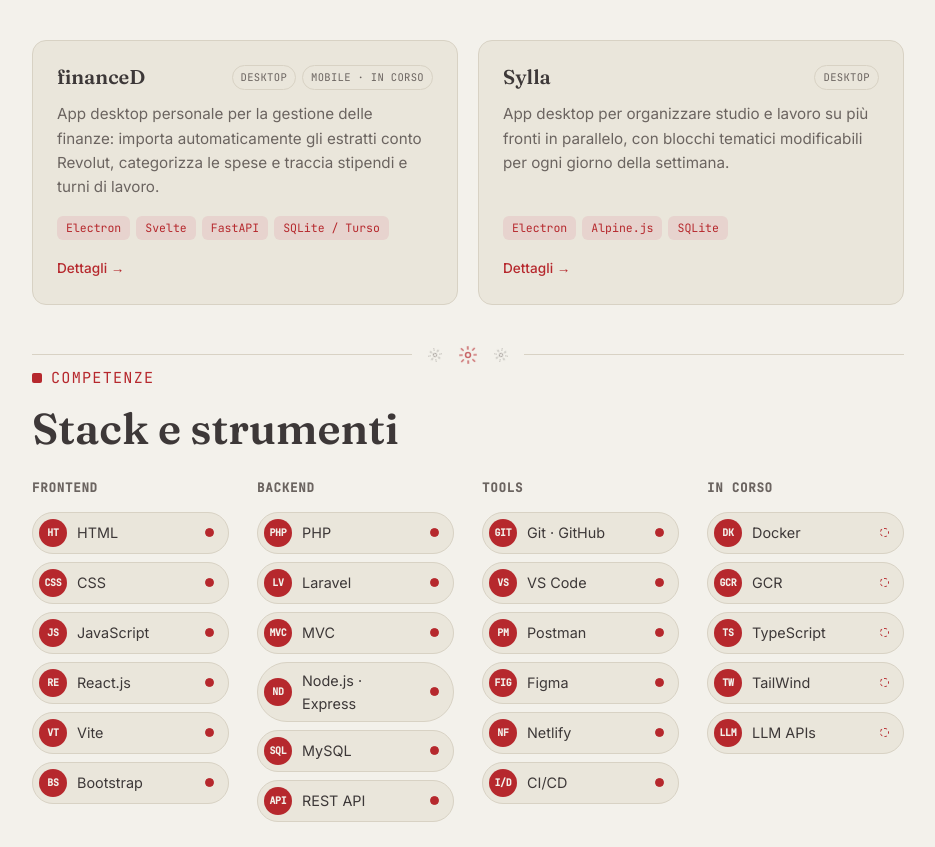
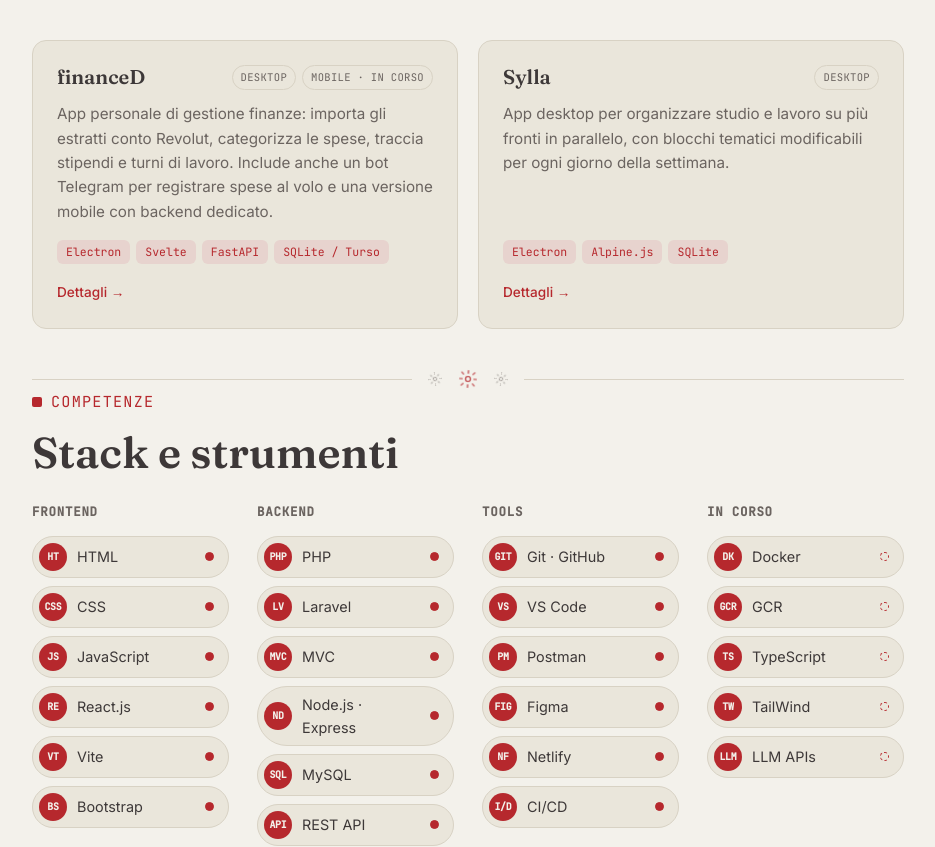
Before and after one commit to mariyadyshkant/mariya-dyshkant-portfolio, a React (Vite) app: page / in a window 1280 px wide. Shown: the part 1578-2425 px from the top of the page, without its empty margins (172-1107 px from the left). Built offline with nearby package versions, Linux system fonts and the light colour scheme.

Commit message:
Update financeD project details: enhance summary, add demo video, screenshots, and improve sections for clarity

```diff
--- a/src/data/projects.js
+++ b/src/data/projects.js
@@ -94,23 +94,65 @@ const projects = {
     title: 'financeD',
     tagline: 'Gestione delle finanze personali',
     summary:
-      'App desktop personale per la gestione delle finanze: importa automaticamente gli estratti conto Revolut, categorizza le spese e traccia stipendi e turni di lavoro.',
+      'App personale di gestione finanze: importa gli estratti conto Revolut, categorizza le spese, traccia stipendi e turni di lavoro. Include anche un bot Telegram per registrare spese al volo e una versione mobile con backend dedicato.',
     platforms: ['Desktop', 'Mobile · in corso'],
     stack: ['Electron', 'Svelte', 'FastAPI', 'SQLite / Turso'],
-    links: { demo: null, code: null },
-    screenshots: [],
+    links: { demo: null, code: 'https://github.com/mariyadyshkant/finance-hub-desktop-app.git' },
+    video: `/financed-demo.mp4`,
+    screenshots: [
+      '/financed-shot-dashboard.jpg',
+      '/financed-shot-consuntivo.jpg',
+      '/financed-shot-budget.jpg',
+      '/financed-shot-categorie.jpg',
+      '/financed-shot-icone.jpg',
+    ],
     sections: [
       {
-        heading: 'Perché esiste',
+        heading: 'Il mio ruolo',
         body: [
-          'financeD nasce da un’esigenza concreta: smettere di fare i conti a fine mese aprendo fogli Excel e PDF bancari. È un’app desktop personale che importa automaticamente gli estratti conto Revolut, categorizza le spese, traccia stipendi e turni di lavoro, e si collega a un bot Telegram per registrare le spese in tempo reale dal telefono.',
+          `Progetto personale, sviluppato con l'assistenza di Claude Code per l'implementazione — le decisioni architetturali, le ricerche e le scelte di prodotto sono mie.`,
         ],
       },
       {
-        heading: 'Stack',
+        heading: `Cosa fa, sotto il cofano`,
         body: [
-          'Frontend in Svelte con Electron per il packaging desktop, backend in Python/FastAPI con database SQLite su Turso. Include un parser PDF per estratti conto Revolut, un sistema di budget mensile con suggerimenti basati sulla storia, e un bot Telegram su Fly.io per la registrazione spese in tempo reale.',
+          [`Importa automaticamente gli estratti conto Revolut e categorizza le spese`],
+
+
+          [`Pianificazione budget — budget mensile totale e per categoria, spese ricorrenti pianificate, modificabili mese per mese`],
+          [`Previsione stipendio — tariffa oraria media pesata dagli stipendi passati (più peso ai mesi recenti), usata per stimare lo stipendio dei mesi futuri in base alle ore già registrate nei turni`],
+          [`Integrazione Splitwise — amici, gruppi e spese condivise recuperati direttamente in app tramite le API di Splitwise`,
         ],
+      ],
+      },
+      {
+        heading: 'Perché Turso invece di Postgres',
+        body: [
+          'Il progetto nasce dalla migrazione di una precedente app web scritta in *SQLite*. Passare a Postgres avrebbe significato riscrivere buona parte delle query; *Turso* mi ha permesso di restare nella sintassi SQLite aggiungendo accesso al database da internet in qualsiasi momento — cosa che un database solo locale non permetteva.',
+        ],
+      },
+      {
+        heading: `Il bot Telegram`,
+        body: [`Nato da un'esigenza reale: registrare le spese al volo, da qualsiasi posto, con il database sempre raggiungibile e reattivo. Inizialmente usava l'API di Claude per interpretare il testo della spesa, poi sono passata a *Gemini* per una ragione pratica: generare una API key Claude richiedeva credito a pagamento, mentre Gemini offriva un livello gratuito sufficiente.`,
+
+        ],
+
+      },
+      {
+        heading: `Backend mobile su Fly.io`,
+        body: [`La versione mobile dell'app parla con un backend ospitato separatamente (a differenza della versione desktop, che gira in locale e non ha bisogno di protezione). Ho scelto *Fly.io* perché non va mai in sleep — l'app resta reattiva.
+
+          Per proteggere un backend raggiungibile da internet, ho aggiunto un'autenticazione a token condiviso: ogni richiesta deve portare un header **X-API-Token** che corrisponde a un valore segreto impostato lato server. Se il valore manca o è sbagliato, il backend risponde **401**. Il controllo si attiva solo quando il backend gira su Fly.io — in locale, per l'app desktop, resta disattivato e il comportamento non cambia. Non è un sistema di autenticazione completo (niente OAuth, niente utenti multipli) — è proporzionato a un'app pensata per un solo utente: io.`,
+
+        ],
+
+      },
+      {
+        heading: `Testing reale`,
+        body: [`Ho impostato una pipeline di release automatizzata (build firmate per macOS, supporto Linux) su *GitHub Actions*, perché volevo che l'app fosse davvero installabile da altri: l'ho fatta testare ai miei compagni di corso, e i problemi emersi mi hanno permesso di sistemare diversi bug prima del rilascio`,
+
+        ],
+
       },
     ],
   },
```
